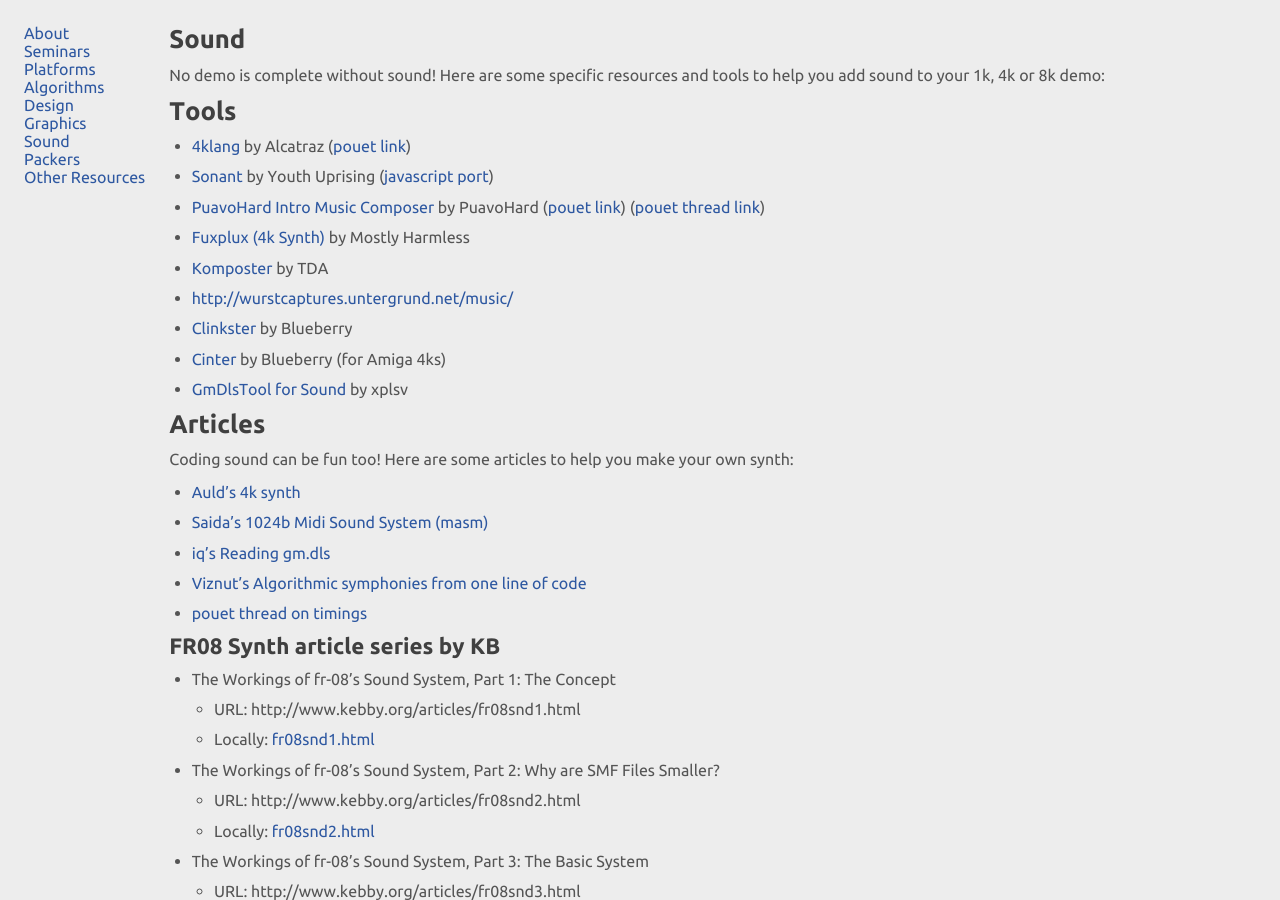
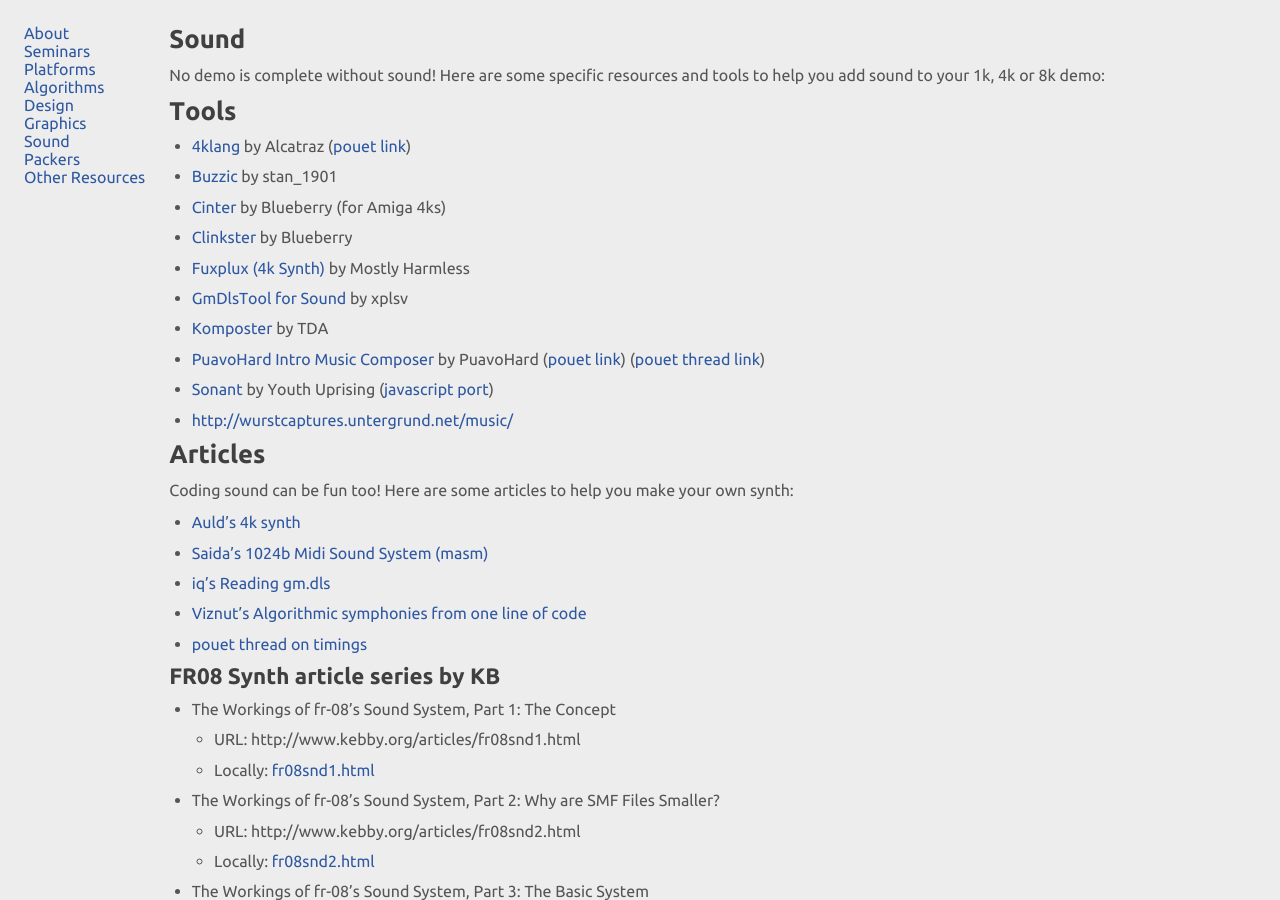
Before and after one commit to in4k/in4k.github.io, a Jekyll site: the page built from wiki/sound.markdown, in a window 1280 px wide and 900 px high. Built offline with Jekyll 4.4.1, drawn with Linux system fonts in a browser that asks for light colours.

Commit message:
Update sound.markdown
added buzzic and re-ordered alphabetically

```diff
--- a/wiki/sound.markdown
+++ b/wiki/sound.markdown
@@ -8,14 +8,15 @@
 # Tools
 
 * [4klang](http://4klang.untergrund.net/) by Alcatraz ([pouet link](http://www.pouet.net/prod.php?which=53398))
+* [Buzzic](http://www.pouet.net/prod.php?which=54407) by stan_1901
+* [Cinter](https://bitbucket.org/askeksa/cinter) by Blueberry (for Amiga 4ks)
+* [Clinkster](http://www.pouet.net/prod.php?which=61592) by Blueberry
+* [Fuxplux (4k Synth)](http://www.pouet.net/prod.php?which=13016) by Mostly Harmless
+* [GmDlsTool for Sound](http://www.pouet.net/prod.php?which=30541) by xplsv
+* [Komposter](http://komposter.haxor.fi/) by TDA
+* [PuavoHard Intro Music Composer](http://www.puavohard.net/php/prod/phpimc) by PuavoHard ([pouet link](http://www.pouet.net/prod.php?which=53671)) ([pouet thread link](http://www.pouet.net/topic.php?which=10793))
 * [Sonant](http://www.pouet.net/prod.php?which=53615) by Youth Uprising ([javascript port](http://sonantlive.bitsnbites.eu/))
-* [PuavoHard Intro Music Composer](http://www.puavohard.net/php/prod/phpimc) by PuavoHard ([pouet link](http://www.pouet.net/prod.php?which=53671)) ([pouet thread link](http://www.pouet.net/topic.php?which=10793))
-* [Fuxplux (4k Synth)](http://www.pouet.net/prod.php?which=13016) by Mostly Harmless
-* [Komposter](http://komposter.haxor.fi/) by TDA
 * [http://wurstcaptures.untergrund.net/music/](http://wurstcaptures.untergrund.net/music/)
-* [Clinkster](http://www.pouet.net/prod.php?which=61592) by Blueberry
-* [Cinter](https://bitbucket.org/askeksa/cinter) by Blueberry (for Amiga 4ks)
-* [GmDlsTool for Sound](http://www.pouet.net/prod.php?which=30541) by xplsv
 
 # Articles
 
```
